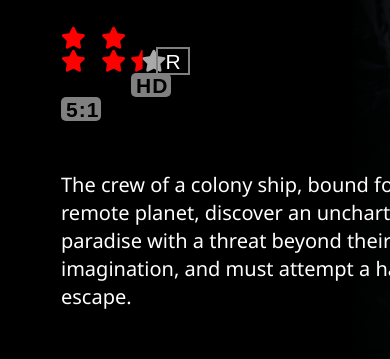
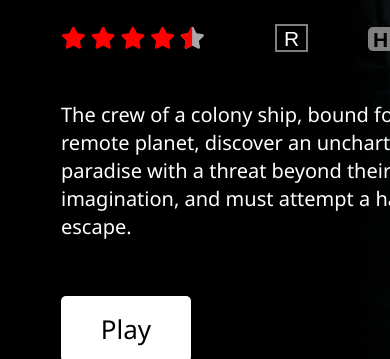
Before and after one commit to AdamKoller/netflix, a plain HTML site: page index.html in a window 390 px wide. Shown: the part 199-558 px from the top of the page. Drawn offline with Linux system fonts and the light colour scheme; a web font is replaced by a local one.

Commit message:
mobile query

```diff
--- a/main.css
+++ b/main.css
@@ -1,4 +1,4 @@
-header {
+  header {
     background: black;
     text-decoration: none;
     height:60px;
@@ -146,7 +146,7 @@ header {
     margin-bottom: 30px;
     font-weight: 100;
     font-family: 'Pathway Gothic One', sans-serif;
-    margin-left: 8px;
+    margin-left: 214px;
     display: inline-block;
     border: 2px solid grey;
     position: absolute;
@@ -159,7 +159,7 @@ header {
     margin-right: 2px;
   }
   #large-img .left-box .stars .box-1 {
-    margin-left: 70px;
+    margin-left: 170px;
     font-size: 24px;
     font-weight: bold;
     font-family: 'Pathway Gothic One', sans-serif;
@@ -170,6 +170,7 @@ header {
     -webkit-border-radius: 5px;
     -moz-border-radius: 5px;
     border-radius: 5px;
+    margin-right: 22px;
   }
   #large-img .left-box .stars .box-1 .def {
     font-size: 21px;
@@ -200,6 +201,7 @@ header {
     margin-bottom: 50px;
     letter-spacing: 5px;
     position: relative;
+    display: flex;
   }
   #large-img .left-box .stars .star-1,
   .star-2,
@@ -209,7 +211,7 @@ header {
     color:red;
   }
   #large-img .left-box .stars .star-6{
-    margin-left: -41px;
+    margin-left: -30px;
   }
   #large-img .left-box .description {
     color:white;
@@ -1112,7 +1114,9 @@ header {
       color: black;
       margin-left: 105px;
     }
-     @media(min-width:360px) and (max-width:370px) {
+  }
+
+  @media(min-width:360px) and (max-width:370px) {
     header {
       background: black;
       text-decoration: none;
```
